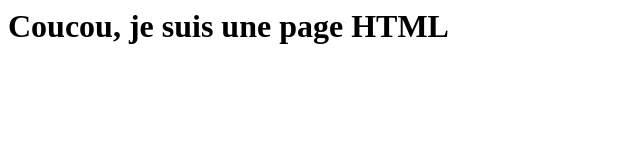
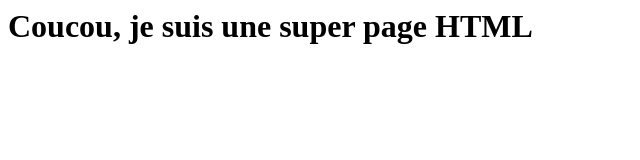
Before and after one commit to Faxendo/git-test, a plain HTML site: page index.html in a window 1280 px wide. Shown: the whole page, without its empty margins (0-640 px from the left). Drawn offline with Linux system fonts and the light colour scheme.

Commit message:
Petit adjectif en plus sur la page d'accueil

```diff
--- a/index.html
+++ b/index.html
@@ -5,7 +5,7 @@
 </head>
 
 <body>
-    <h1>Coucou, je suis une page HTML</h1>
+    <h1>Coucou, je suis une super page HTML</h1>
 </body>
 
 </html>
```
